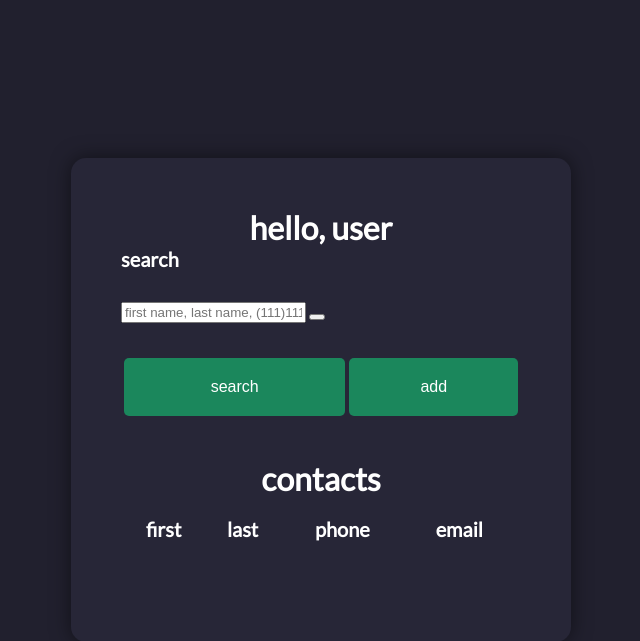
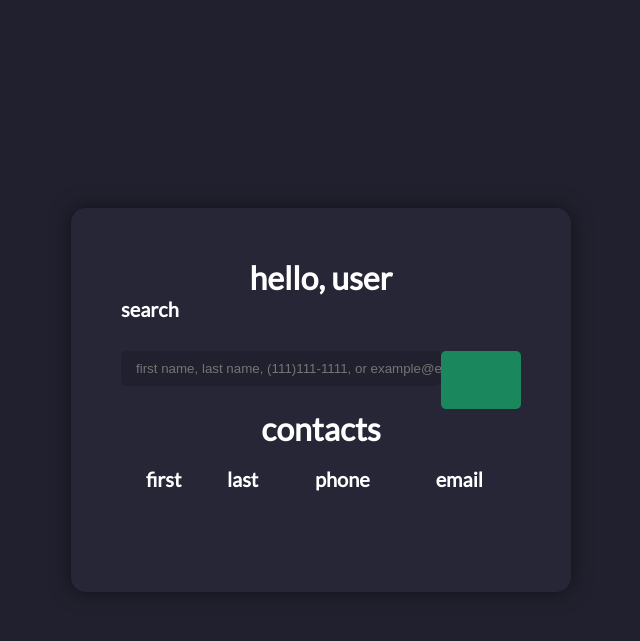
Before and after one commit to ajfuto/ContactApp, a PHP site: page /contacts.html in a window 1280 px wide. Shown: the top 641 px of the page, without its empty margins (319-959 px from the left). Run offline with PHP 8.4, Linux system fonts and the light colour scheme; lists and menus that the app fills with data are empty; some libraries are stand-ins or nearby versions.

Commit message:
Trying new look on contacts

```diff
--- a/contacts.html
+++ b/contacts.html
@@ -2,6 +2,7 @@
 
 <head>
     <title>Contacts | mycontacts.lol</title>
+    <script src="https://kit.fontawesome.com/6901f3fa14.js" crossorigin="anonymous"></script>
     <link href="css/styles.css" rel="stylesheet">
     <link rel="preconnect" href="https://fonts.googleapis.com">
     <link rel="preconnect" href="https://fonts.gstatic.com" crossorigin>
@@ -17,18 +18,18 @@
         <form class="searchContactClass">
             <h3>search</h3>
             <input type="text" id="searchText" placeholder="first name, last name, (111)111-1111, or example@example.com" name="" required="">
-            <button type="submit"><i class="fa fa-search" onclick="searchContact()"></i></button>
+            <button type="submit"><i class="button" onclick="searchContact()"></i></button>
           </form>
-
+          <!--
         <table class="modalTable" style="width:100%">
             <tr>
                 <th>
                     <button id="searchBtn" class="button" onclick="searchModalUp()">search</button>
 
-                    <!-- The Modal -->
+                     The Modal
                     <div id="searchModal" class="modal">
 
-                        <!-- Modal content -->
+                         Modal content
                         <div class="modal-content">
                             <span class="close">&times;</span>
                             <h2>search</h2>
@@ -43,10 +44,10 @@
                 <th>
                     <button id="addBtn" class="button" onclick="addModalUp()">add</button>
 
-                    <!-- The Modal -->
+                    The Modal
                     <div id="addModal" class="modal">
 
-                        <!-- Modal content -->
+                        Modal content
                         <div class="modal-content">
                             <span class="close">&times;</span>
 
@@ -66,6 +67,7 @@
                 </th>
             </tr>
         </table>
+    -->
 
         <h2>contacts</h2>
 
--- a/css/styles.css
+++ b/css/styles.css
@@ -297,3 +297,29 @@ body {
     color: var(--text-color);
     text-align: left;
 }
+.searchContactClass input {
+    width: 80%;
+    float: left;
+    padding: 10px 0;
+    color: var(--text-color);
+    margin-bottom: 20px;
+    padding-left: 15px;
+    border: none;
+    border-radius: 5px;
+    outline: none;
+    background: var(--background-color)
+}
+.searchContactClass button
+{
+    float: left;
+    width: 20%;
+    background: var(--button-color);
+    border-left: none;
+    cursor: pointer;
+    outline: 0;
+    border: 0;
+    padding: 20px;
+    border-radius: 5px;
+    color: var(--text-color);
+    font-size: 1rem;
+}
```
